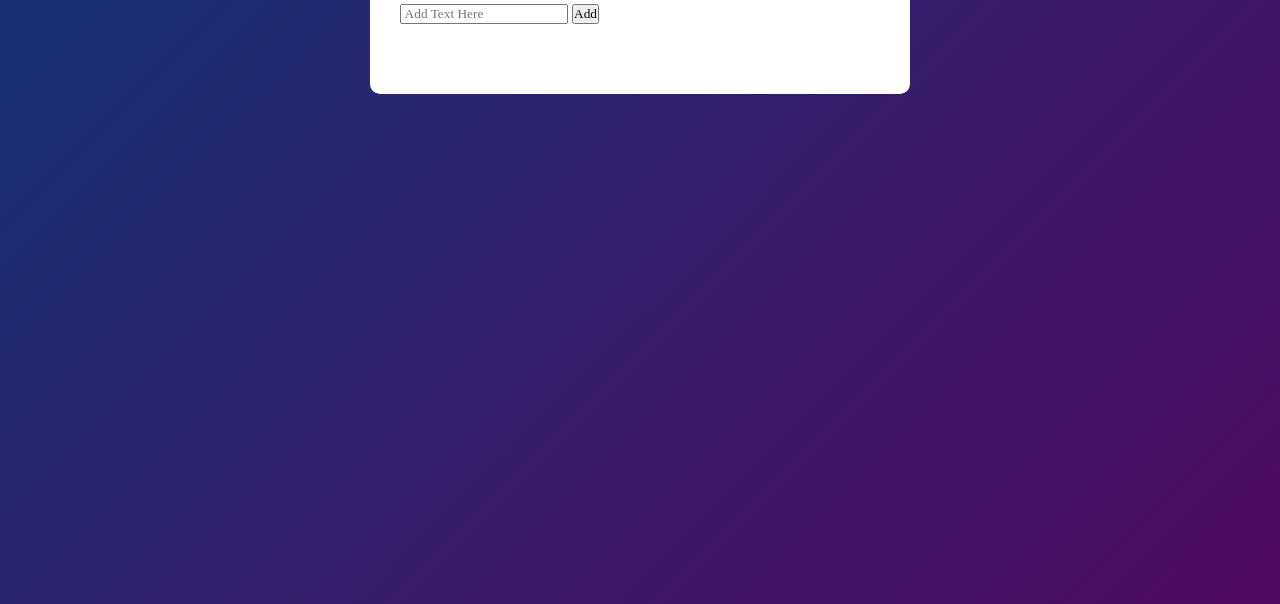
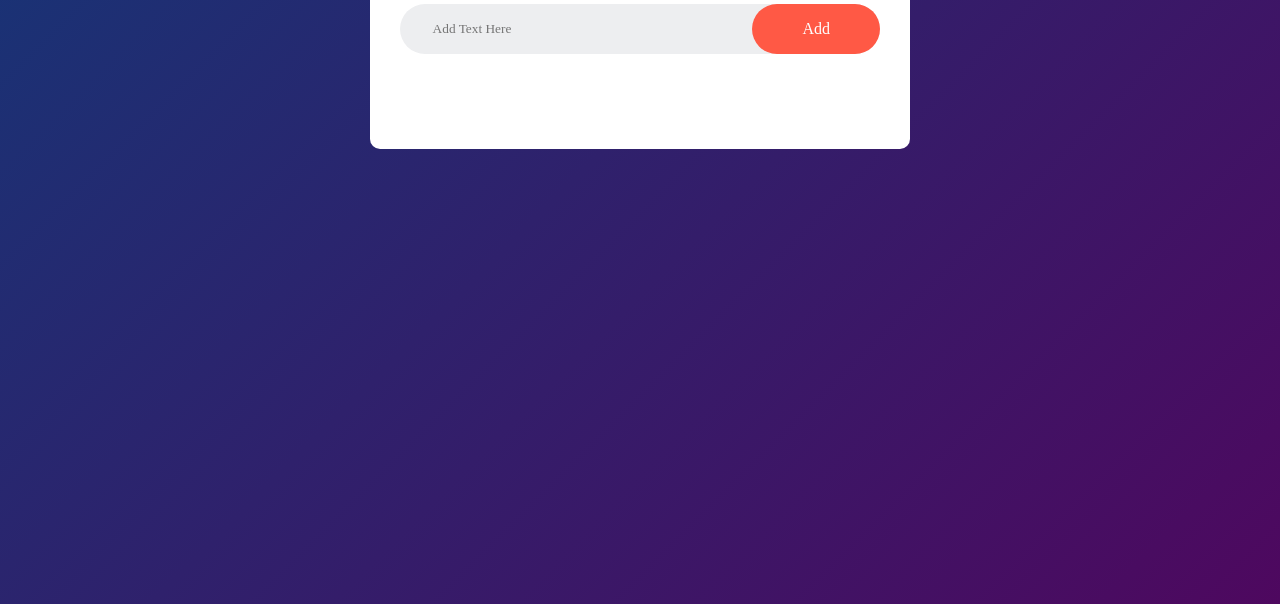
Before and after one commit to Gmania-digital/To-do-list-app, a plain HTML site: page index.html in a window 1280 px wide. Shown: the part 196-800 px from the top of the page. Drawn offline with Linux system fonts and the light colour scheme.

Commit message:
Update style.css

```diff
--- a/style.css
+++ b/style.css
@@ -31,3 +31,33 @@
     width: 30px;
     margin-left: 10px;
 }
+.row{
+    display: flex;
+    align-items: center;
+    justify-content: space-between;
+    background: #edeef0;
+    border-radius: 30px;
+    padding-left: 20px;
+    margin-bottom: 25px;
+
+}
+input{
+    flex: 1;
+    border: none;
+    outline: none;
+    background: transparent;
+    padding: 10px;
+    font-weight: 14px;
+}
+button{
+    border: none;
+    outline: none;
+    padding: 16px 50px;
+    background: #ff5945;
+    color: #fff;
+    font-size: 16px;
+    border-radius: 40px;
+    cursor: pointer;
+
+
+}
```
